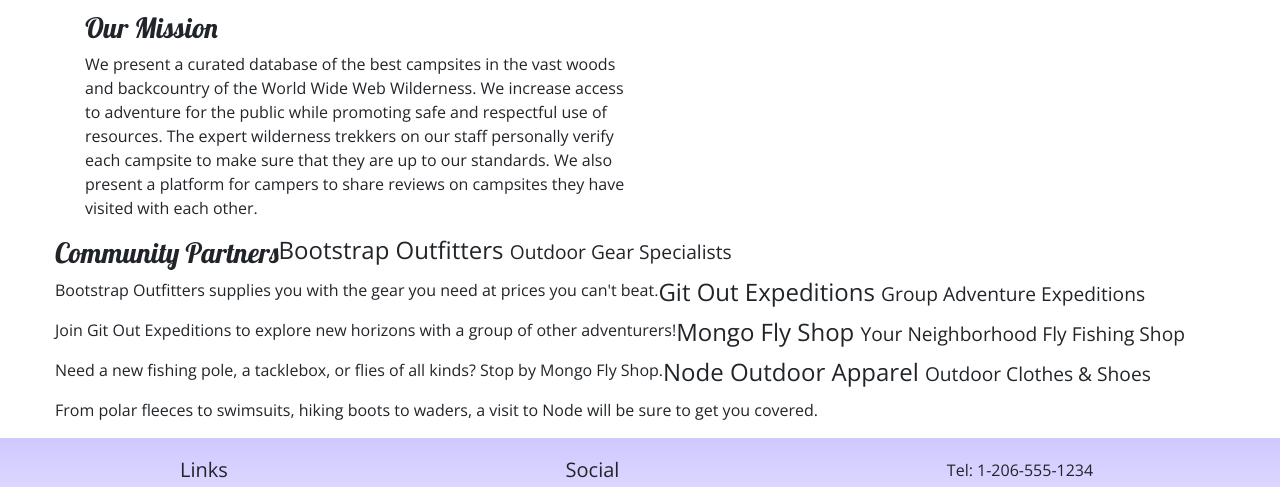
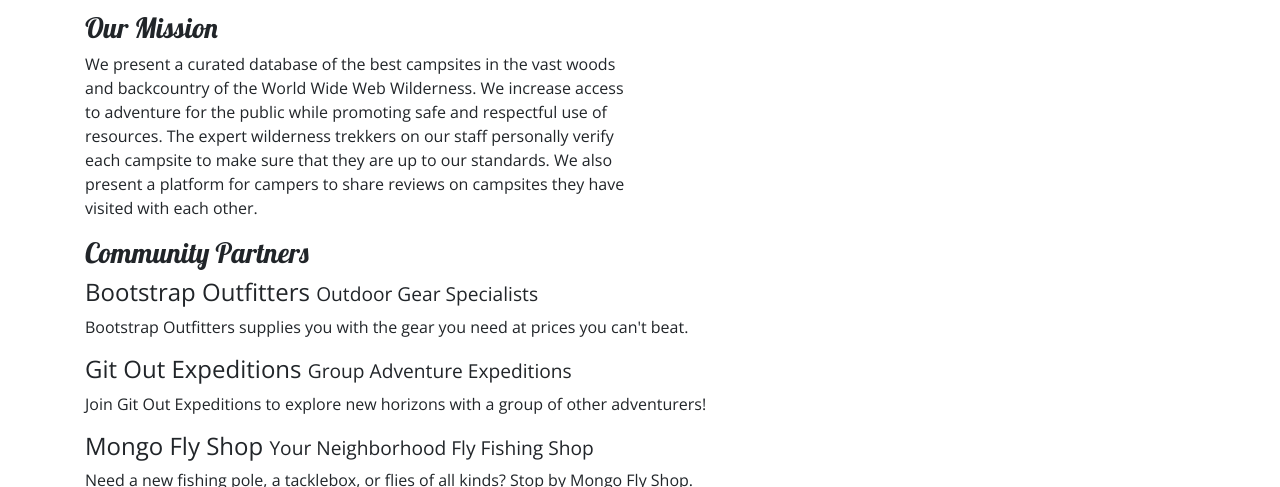
Before and after one commit to CindyGenoves/nucamp, a website: page aboutus.html in a window 1280 px wide. Shown: the part 255-742 px from the top of the page. Drawn offline with nearby package versions, Linux system fonts and the light colour scheme.

Commit message:
Week 1 Task 3

```diff
--- a/aboutus.html
+++ b/aboutus.html
@@ -49,16 +49,16 @@
 
     <div class="container">
         <div class="row">
-            <div class="row">
+            <div class="col">
                 <h3>Community Partners</h3>
                 <h4>Bootstrap Outfitters <small>Outdoor Gear Specialists</small></h4>
-                <p>Bootstrap Outfitters supplies you with the gear you need at prices you can't beat.</p>
+                <p class="d-none d-sm-block">Bootstrap Outfitters supplies you with the gear you need at prices you can't beat.</p>
                 <h4>Git Out Expeditions <small>Group Adventure Expeditions</small></h4>
-                <p>Join Git Out Expeditions to explore new horizons with a group of other adventurers!</p>
+                <p class="d-none d-sm-block">Join Git Out Expeditions to explore new horizons with a group of other adventurers!</p>
                 <h4>Mongo Fly Shop <small>Your Neighborhood Fly Fishing Shop</small></h4>
-                <p>Need a new fishing pole, a tacklebox, or flies of all kinds? Stop by Mongo Fly Shop.</p>
+                <p class="d-none d-sm-block">Need a new fishing pole, a tacklebox, or flies of all kinds? Stop by Mongo Fly Shop.</p>
                 <h4>Node Outdoor Apparel <small>Outdoor Clothes & Shoes</small></h4>
-                <p>From polar fleeces to swimsuits, hiking boots to waders, a visit to Node will be sure to get you covered.</p>
+                <p class="d-none d-sm-block">From polar fleeces to swimsuits, hiking boots to waders, a visit to Node will be sure to get you covered.</p>
             </div>
         </div>
     </div>
```
Also changed, not shown: index.html (+4 -4 lines).
